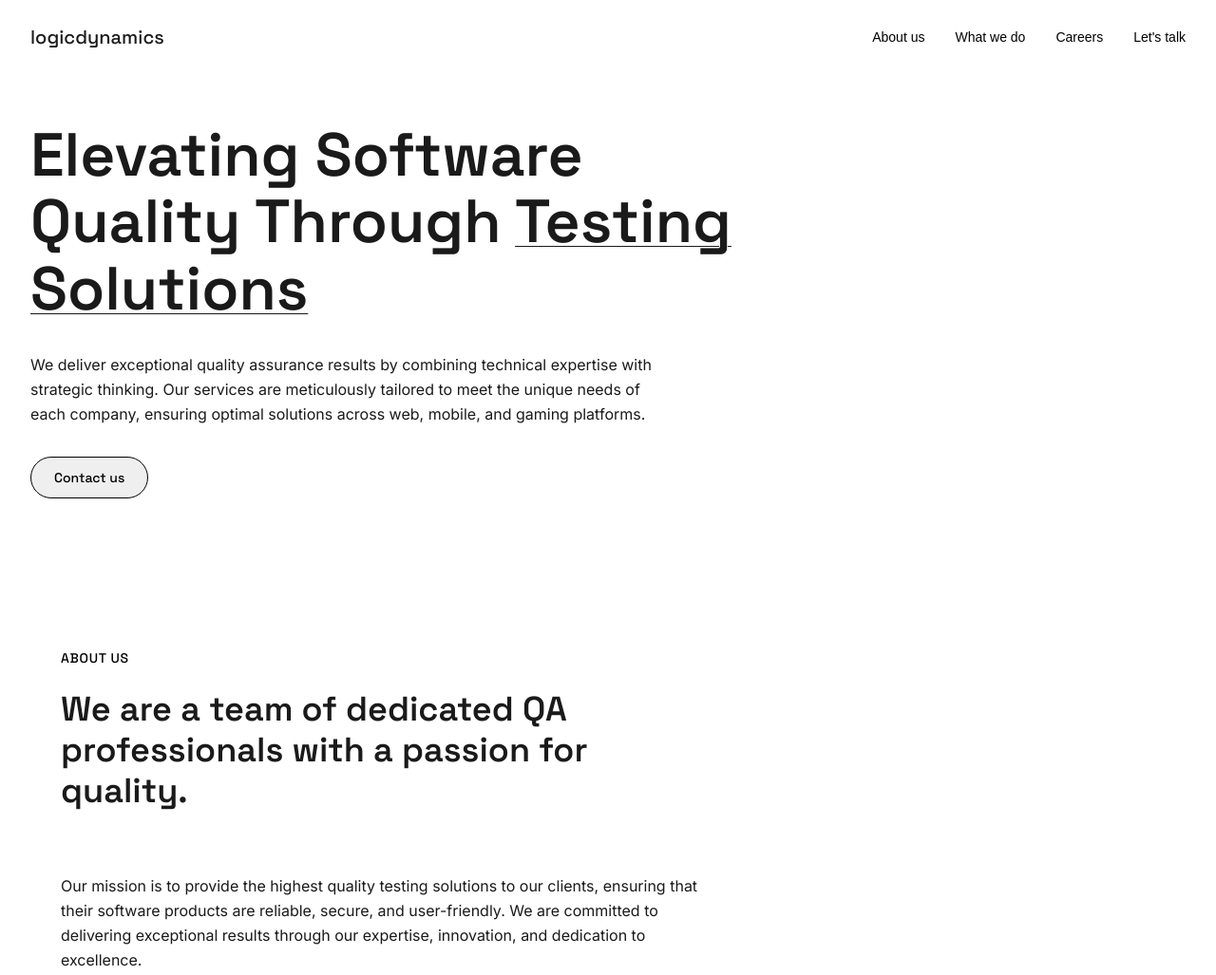
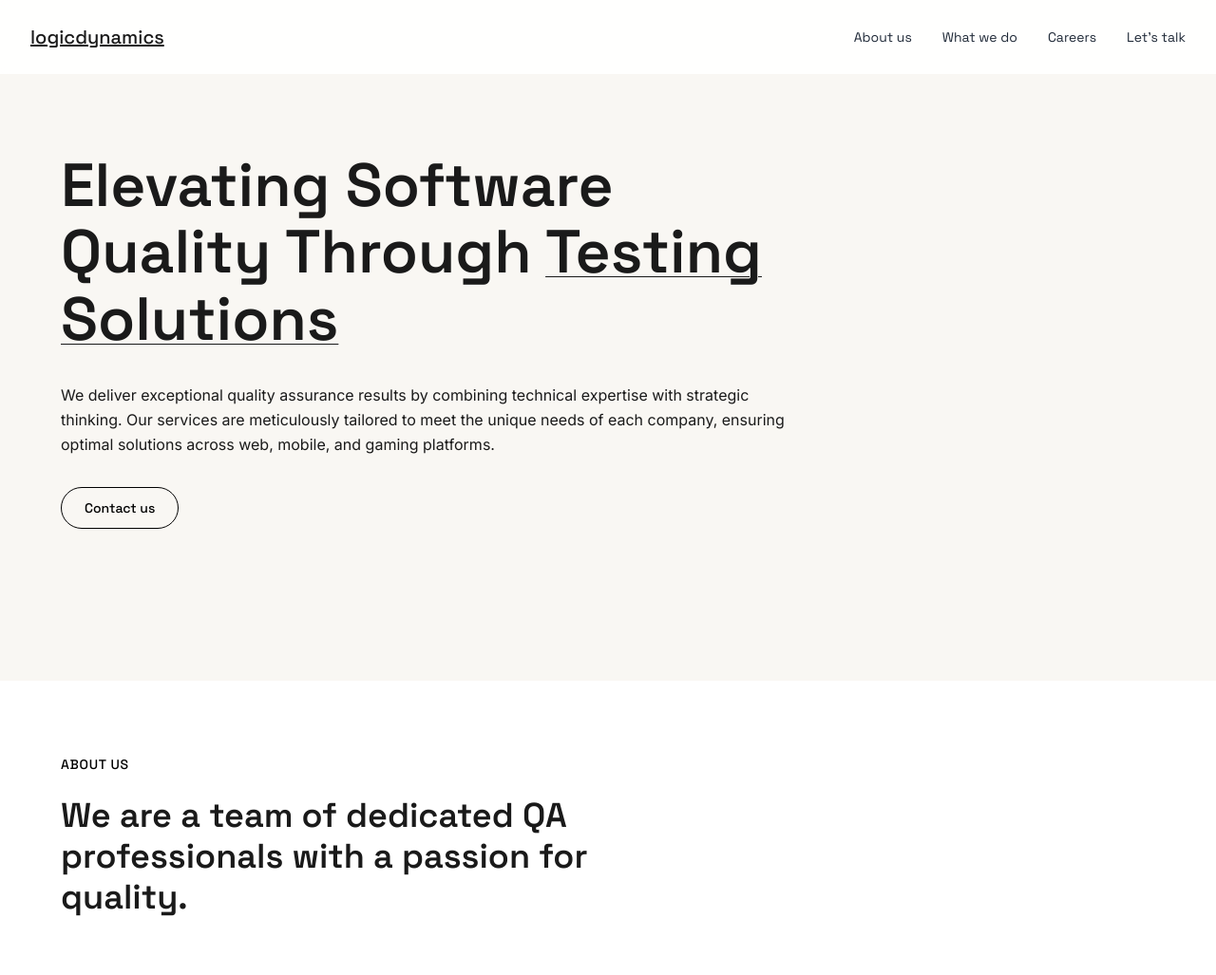
Before and after one commit to IvanSarapura/ThePage, a plain HTML site: page index.html in a window 1280 px wide. Shown: the top 1027 px of the page at 95% size. Drawn offline with Linux system fonts and the light colour scheme.

Commit message:
Design Improvement

```diff
--- a/index.html
+++ b/index.html
@@ -23,7 +23,7 @@
   <body>
     <nav class="navbar">
       <div class="navbar-container">
-        <a href="/" class="navbar-logo title-font">logicdynamics</a>
+        <a href="#top" class="navbar-logo title-font">logicdynamics</a>
         <div class="navbar-links">
           <button class="navbar-link"><span>About us</span></button>
           <button class="navbar-link"><span>What we do</span></button>
@@ -34,16 +34,16 @@
     </nav>
 
     <main class="min-h-screen">
-      <section class="hero-section">
-        <div style="max-width: 48rem">
-          <h1 class="hero-title">
+      <section class="section section-bg">
+        <div class="section container">
+          <h1 class="hero-title" style="max-width: 48rem">
             Elevating Software Quality Through
             <span class="underline-word">Testing</span>
             <span class="underline-word">Solutions</span>
           </h1>
           <p
             class="section-description"
-            style="margin-bottom: 2rem; max-width: 42rem"
+            style="margin-bottom: 2rem; max-width: 48rem"
           >
             We deliver exceptional quality assurance results by combining
             technical expertise with strategic thinking. Our services are
@@ -109,7 +109,7 @@
     <footer class="footer">
       <div class="footer-container">
         <div class="footer-text">
-          © 2024 logicdynamics | All rights reserved
+          © 2025 logicdynamics | All rights reserved
         </div>
         <div class="footer-links">
           <a
@@ -119,7 +119,7 @@
             >LinkedIn</a
           >
           <div class="footer-divider"></div>
-          <a href="#top" class="footer-text" style="transition: opacity 0.2s"
+          <a href="#top" class="footer-text" style="transition: opacity 0.3s"
             >Go back to the start ↑</a
           >
         </div>
--- a/styles/buttons.css
+++ b/styles/buttons.css
@@ -13,6 +13,7 @@
 .btn-outline {
   border: 1px solid black;
   color: black;
+  background-color: transparent;
 }
 
 .btn-outline:hover {
--- a/styles/navbar.css
+++ b/styles/navbar.css
@@ -25,6 +25,7 @@
 .navbar-logo {
   font-size: 1.25rem;
   font-weight: 500;
+  text-decoration: underline;
 }
 
 .navbar-links {
@@ -38,9 +39,12 @@
   border: none;
   cursor: pointer;
   transition: color 0.2s ease-in-out;
+  font-family: var(--font-space-grotesk);
+  color: #1f2937;
 }
 
 .navbar-link:hover span {
+  color: #000;
   text-decoration: underline;
-  text-underline-offset: 4px;
+  text-underline-offset: 3px;
 }
--- a/styles/services.css
+++ b/styles/services.css
@@ -1,7 +1,7 @@
 .services-grid {
   display: grid;
   grid-template-columns: 1fr;
-  gap: 2rem;
+  gap: 2.5rem;
 }
 
 .service-card {
```
